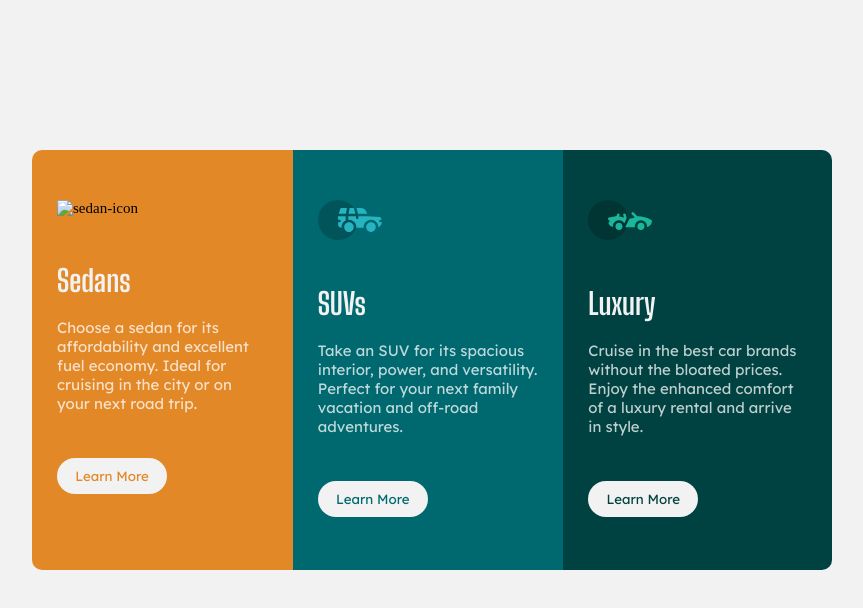
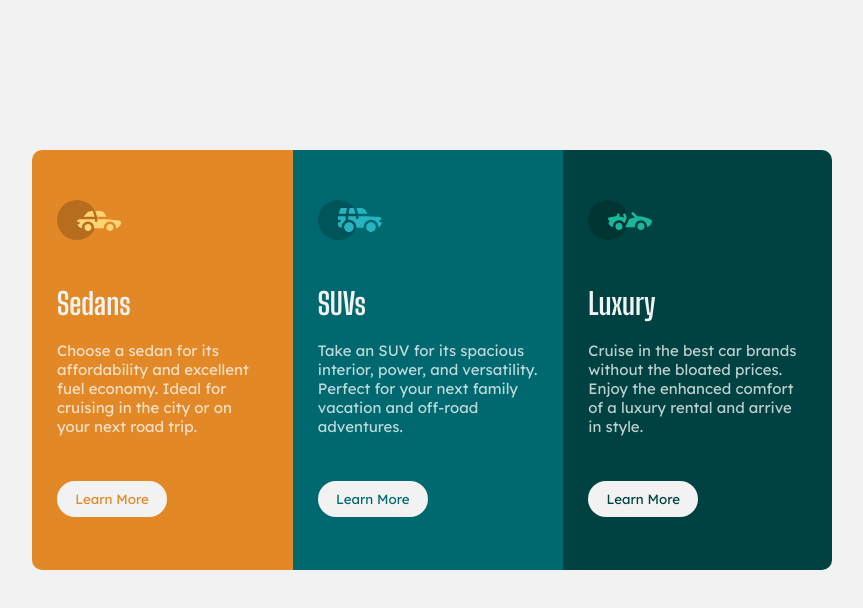
Before and after one commit to Rausalaa/3-Column-Preview-Card, a plain HTML site: page index.html in a window 1280 px wide. Shown: the whole page, without its empty margins (208-1071 px from the left). Drawn offline with Linux system fonts and the light colour scheme; files that its build step writes are made by us from their sources.

Commit message:
Update index.html

```diff
--- a/index.html
+++ b/index.html
@@ -18,7 +18,7 @@
 
     <div class="card">
       <div class="sedan">
-        <img src="Rausalaa/images/icon-sedans.svg" alt="sedan-icon">
+        <img src="/images/icon-sedans.svg" alt="sedan-icon">
         <h1>Sedans</h1>
         <p> Choose a sedan for its affordability and excellent fuel economy. Ideal for cruising in the city
         or on your next road trip.</p>
```
